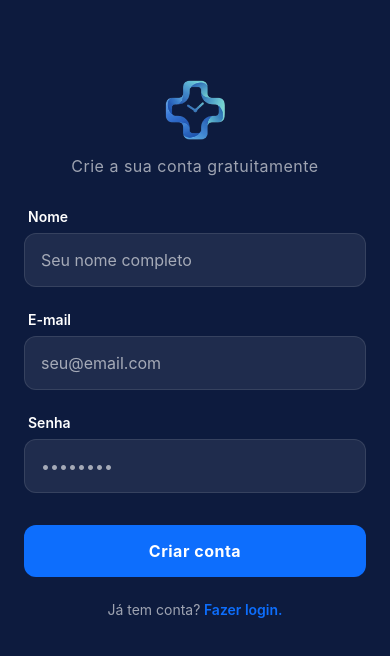
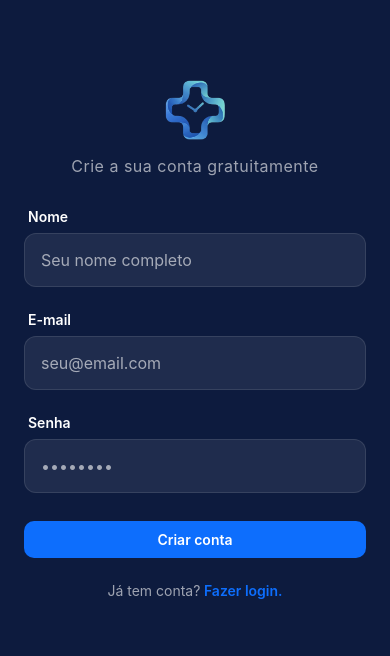
Before and after one commit to jairalvarengapereira/Agendei-MOBILE, a React Native app: screen /Account in a window 390 px wide. Shown: the top 656 px of the page. Built offline with nearby package versions, Linux system fonts and the light colour scheme; what react-native-calendars would draw is missing.

Commit message:
Ajustar botao agendamento

```diff
--- a/src/components/botao/botao.style.js
+++ b/src/components/botao/botao.style.js
@@ -3,12 +3,12 @@ import { COLORs, FONT_SIZE } from "../../constants/theme"
 export const styles = {
   btn: {
     width: "100%",
-    paddingVertical: 16,
-    paddingHorizontal: 24,
-    borderRadius: 12,
+    paddingVertical: 10,
+    paddingHorizontal: 16,
+    borderRadius: 10,
     alignItems: "center",
     justifyContent: "center",
-    marginTop: 8,
+    marginTop: 4,
   },
 
   primary: {
@@ -21,17 +21,15 @@ export const styles = {
 
   text: {
     color: COLORs.white,
-    fontSize: FONT_SIZE.md,
-    fontWeight: "700",
+    fontSize: FONT_SIZE.sm,
+    fontWeight: "600",
     textAlign: "center",
-    letterSpacing: 0.5,
   },
 
   textDanger: {
     color: COLORs.white,
-    fontSize: FONT_SIZE.md,
-    fontWeight: "700",
+    fontSize: FONT_SIZE.sm,
+    fontWeight: "600",
     textAlign: "center",
-    letterSpacing: 0.5,
   },
 }
--- a/src/components/service/service.style.js
+++ b/src/components/service/service.style.js
@@ -5,7 +5,7 @@ export const styles = {
     backgroundColor: COLORs.surface,
     flexDirection: "row",
     alignItems: "center",
-    paddingVertical: 16,
+    paddingVertical: 12,
     paddingHorizontal: 16,
     borderBottomWidth: 1,
     borderBottomColor: COLORs.border,
@@ -17,18 +17,18 @@ export const styles = {
   },
 
   containerButton: {
-    width: 110,
+    width: 90,
   },
 
   description: {
-    fontSize: FONT_SIZE.md,
+    fontSize: FONT_SIZE.sm,
     color: COLORs.textPrimary,
     fontWeight: "500",
-    marginBottom: 6,
+    marginBottom: 4,
   },
 
   price: {
-    fontSize: FONT_SIZE.sm,
+    fontSize: FONT_SIZE.xsm,
     color: COLORs.primaryDim,
     fontWeight: "700",
   },
```
